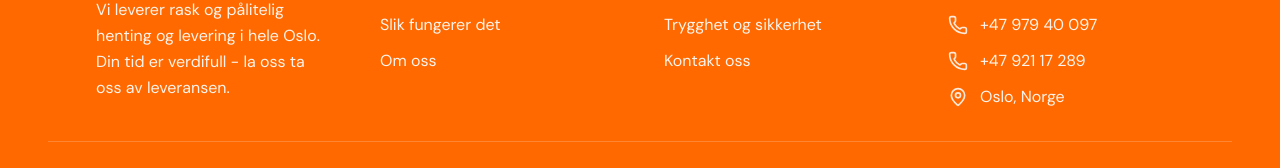
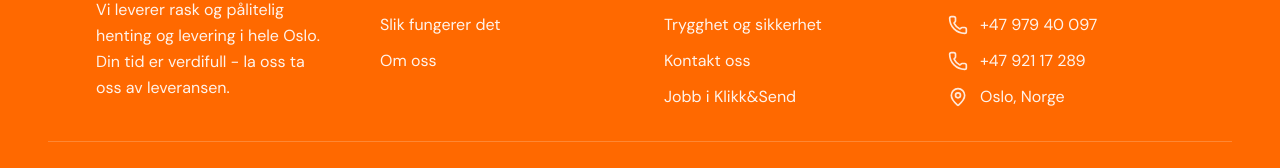
Before and after one commit to moreamakaveli-cyber/klikk-send-live, a Next.js app: page / in a window 1280 px wide. Shown: the part 3329-3497 px from the top of the page. Built offline with nearby package versions, Linux system fonts and the light colour scheme.

Commit message:
Legger til 'Jobb i Klikk&Send' i footer
Made-with: Cursor

```diff
--- a/app/components/Footer.tsx
+++ b/app/components/Footer.tsx
@@ -71,6 +71,11 @@ export default function Footer() {
                     Kontakt oss
                   </Link>
                 </li>
+                <li>
+                  <Link href="/kontakt-oss" className="hover:opacity-80 transition-opacity" style={{ color: 'rgba(255,255,255,0.92)' }}>
+                    Jobb i Klikk&Send
+                  </Link>
+                </li>
               </ul>
             </div>
 
```
